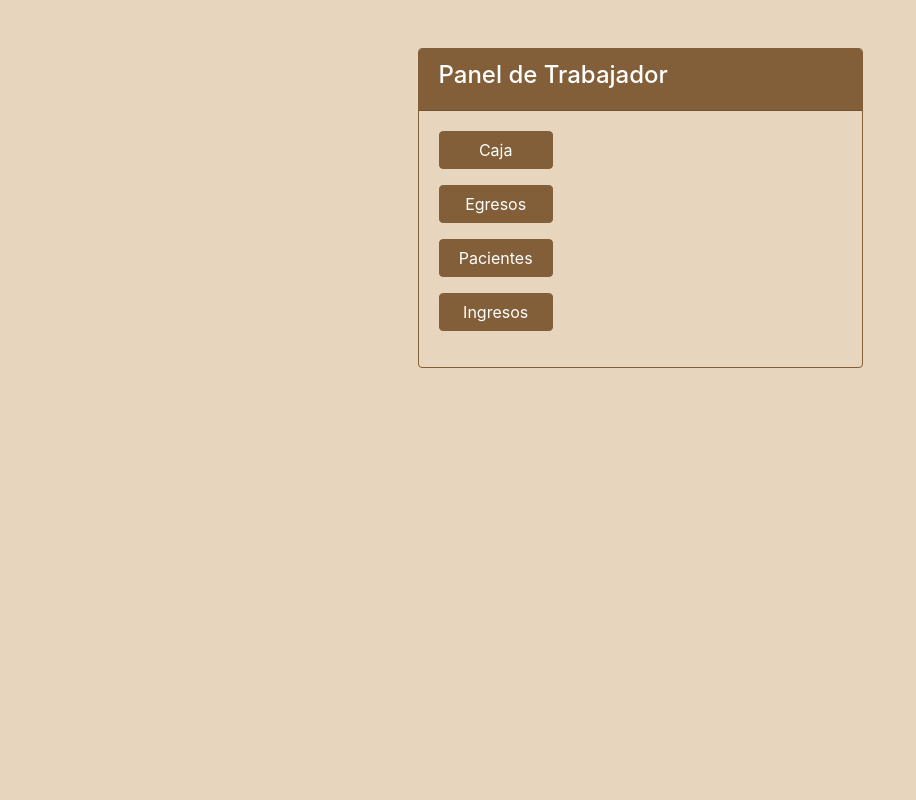
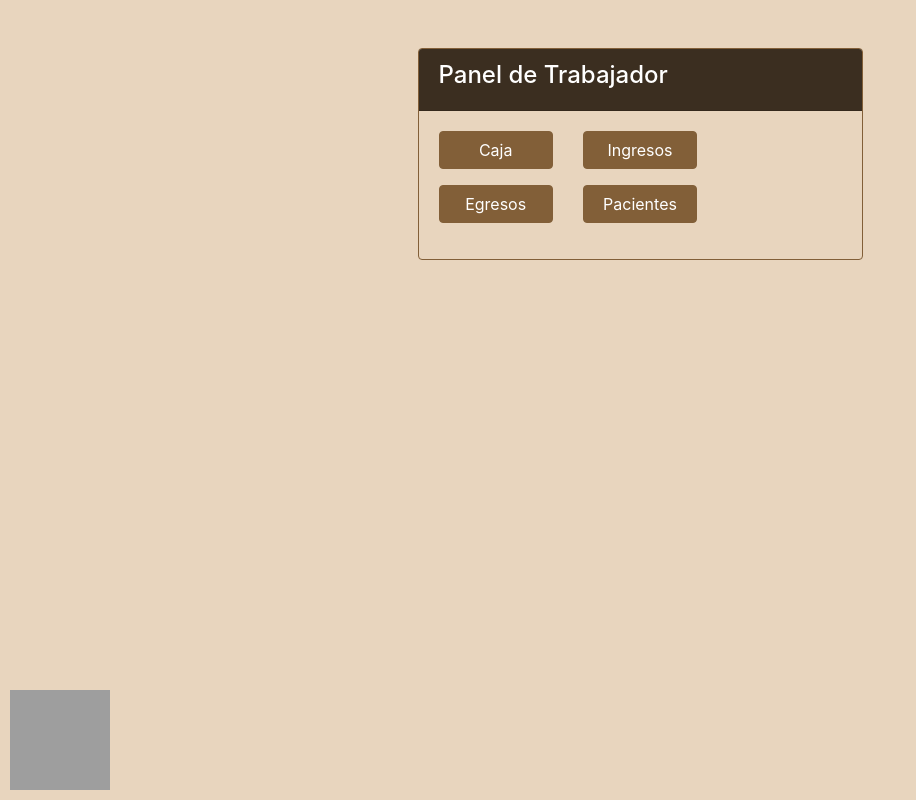
Before and after one commit to pipesama500/ConsultorioMedicoEstetico, a Flask app: page /trabajadorInicio in a window 1280 px wide. Shown: the whole page, without its empty margins (0-916 px from the left). Run offline with Flask 3, Linux system fonts and the light colour scheme; some libraries are stand-ins or nearby versions; grey boxes are pictures that could not be loaded.

Commit message:
Funcionalidades terminadas y diseño hecho

```diff
--- a/MedSystem/src/templates/adminInicio.html
+++ b/MedSystem/src/templates/adminInicio.html
@@ -39,8 +39,8 @@
             margin: 10px;
         }
         .image-link img {
-            width: 50px; /* Ajusta el tamaño de la imagen según tus necesidades */
-            height: 50px; /* Ajusta el tamaño de la imagen según tus necesidades */
+            width: 100px; /* Ajusta el tamaño de la imagen según tus necesidades */
+            height: 100px; /* Ajusta el tamaño de la imagen según tus necesidades */
         }
     </style>
 </head>
--- a/MedSystem/src/templates/trabajadorInicio.html
+++ b/MedSystem/src/templates/trabajadorInicio.html
@@ -8,14 +8,14 @@
     <style>
         body {
             background-color: #E8D5BE;
-            color: #333;
+            color: #E8D5BE;
         }
         .card {
             background-color: #E8D5BE;
             border: 1px solid #825F38;
         }
         .card-header {
-            background-color: #825F38;
+            background-color: #3B2E20;
             color: #FFFFFF;
         }
         .btn-primary {
@@ -26,6 +26,27 @@
             background-color: #64482F;
             border-color: #64482F;
         }
+        .btn-danger {
+            background-color: #C12E2A;
+            border-color: #C12E2A;
+        }
+        .btn-danger:hover {
+            background-color: #A02420;
+            border-color: #A02420;
+        }
+
+
+        .image-link {
+            position: fixed;
+            bottom: 0;
+            left: 0;
+            margin: 10px;
+        }
+        .image-link img {
+            width: 100px; /* Ajusta el tamaño de la imagen según tus necesidades */
+            height: 100px; /* Ajusta el tamaño de la imagen según tus necesidades */
+        }
+
     </style>
 </head>
 <body>
@@ -41,8 +62,10 @@
                             <div class="col-md-4">
                                 <a href="{{ url_for('trabajadorcaja') }}" class="btn btn-primary btn-block mb-3">Caja</a>
                                 <a href="{{ url_for('trabajadoregresos') }}" class="btn btn-primary btn-block mb-3">Egresos</a>
+                            </div>
+                            <div class="col-md-4">
+                                <a href="{{ url_for('trabajadoringresos') }}" class="btn btn-primary btn-block mb-3">Ingresos</a>
                                 <a href="{{ url_for('trabajadorpacientes') }}" class="btn btn-primary btn-block mb-3">Pacientes</a>
-                                <a href="{{ url_for('trabajadoringresos') }}" class="btn btn-primary btn-block mb-3">Ingresos</a>
                             </div>
                         </div>
                     </div>
@@ -50,6 +73,14 @@
             </div>
         </div>
     </div>
+
+    <!-- Imagen con enlace a login.html -->
+    <div class="image-link">
+        <a href="{{ url_for('login') }}">
+            <img src="https://media.discordapp.net/attachments/1166577354815049758/1244161316617453588/Imagen_de_WhatsApp_2024-05-24_a_las_19.36.54_db9cd9eb_1.png?ex=66541b05&is=6652c985&hm=fb85989dc4d308992a58a18d5ae01b71e5a249724a98c323a4025af33cf3303e&=&format=webp&quality=lossless&width=630&height=630" alt="Login">
+        </a>
+    </div>
+
     <script src="https://code.jquery.com/jquery-3.5.1.slim.min.js"></script>
     <script src="https://cdn.jsdelivr.net/npm/popper.js@1.16.1/dist/umd/popper.min.js"></script>
     <script src="https://stackpath.bootstrapcdn.com/bootstrap/4.5.2/js/bootstrap.min.js"></script>
--- a/MedSystem/src/templates/trabajadorcaja.html
+++ b/MedSystem/src/templates/trabajadorcaja.html
@@ -115,9 +115,10 @@
                 </table>
             </div>
             <div class="card-footer text-muted">
-                <a href="/trabajadorInicio.html" class="btn btn-primary">Ir a Inicio</a>
                 <a href="{{ url_for('trabajadoringresos') }}" class="btn btn-primary">Ir a Ingresos</a>
                 <a href="{{ url_for('trabajadoregresos') }}" class="btn btn-primary">Ir a Egresos</a>
+                <div class="mt-3"></div>
+                <a href="/trabajadorInicio.html" class="btn btn-primary">Ir a Inicio</a>
             </div>
         </div>
     </div>
```
Also changed, not shown: MedSystem/src/conexionBD.py (+7 -7 lines), MedSystem/src/templates/login.html (+25 -1 lines), MedSystem/src/templates/trabajadoregresos.html (+5 -3 lines), MedSystem/src/templates/trabajadoringresos.html (+7 -5 lines).
